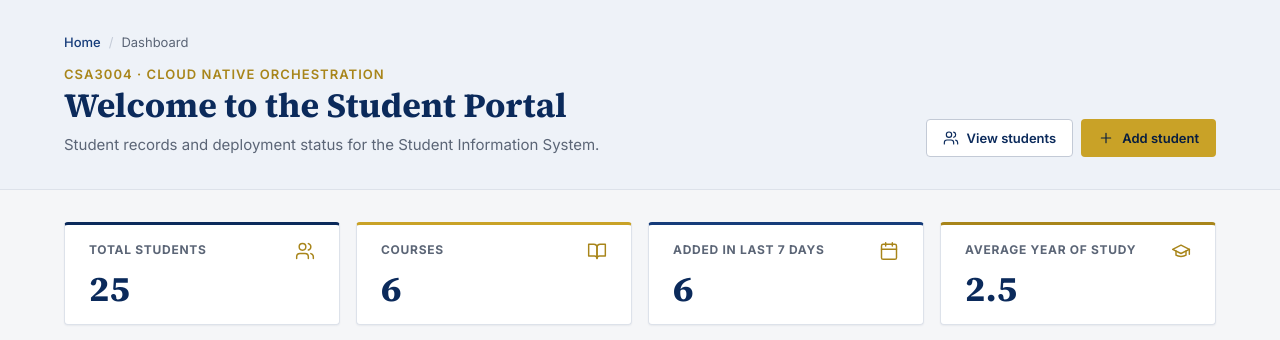
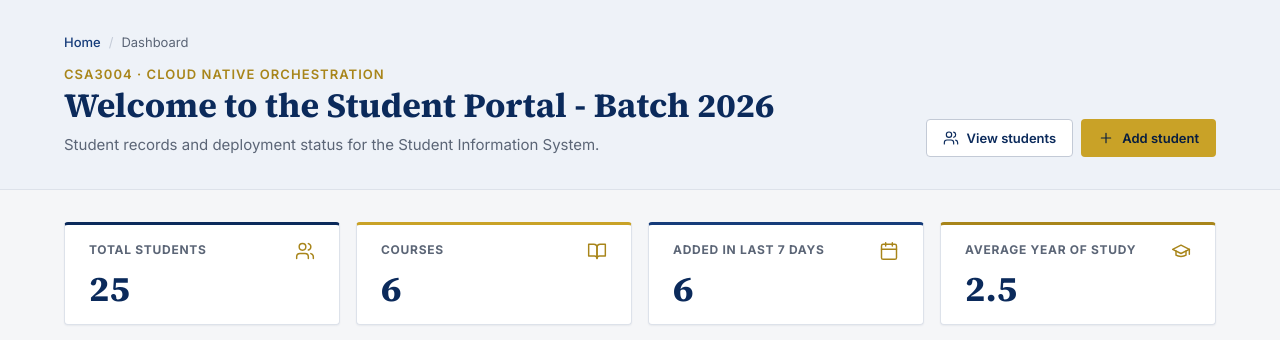
Before and after one commit to anair6020-star/student-portal-eks-gitops, a Flask app: page / in a window 1280 px wide. Shown: the part 173-513 px from the top of the page. Run offline with Flask 3, Linux system fonts and the light colour scheme; some libraries are stand-ins or nearby versions.

Commit message:
feat: show batch year in heading

```diff
--- a/app/templates/dashboard.html
+++ b/app/templates/dashboard.html
@@ -4,7 +4,7 @@
 {% block title %}Dashboard{% endblock %}
 {% from "partials/banner.html" import banner %}
 {% block banner %}
-{% call banner("Welcome to the Student Portal", [("Dashboard", None)], "Student records and deployment status for the Student Information System.", kicker="CSA3004 · Cloud Native Orchestration") %}
+{% call banner("Welcome to the Student Portal - Batch 2026", [("Dashboard", None)], "Student records and deployment status for the Student Information System.", kicker="CSA3004 · Cloud Native Orchestration") %}
   <a class="btn btn-light" href="{{ url_for('web.list_students') }}">{{ icon("users") }}View students</a>
   <a class="btn btn-gold" href="{{ url_for('web.create_student') }}">{{ icon("plus") }}Add student</a>
 {% endcall %}
```
